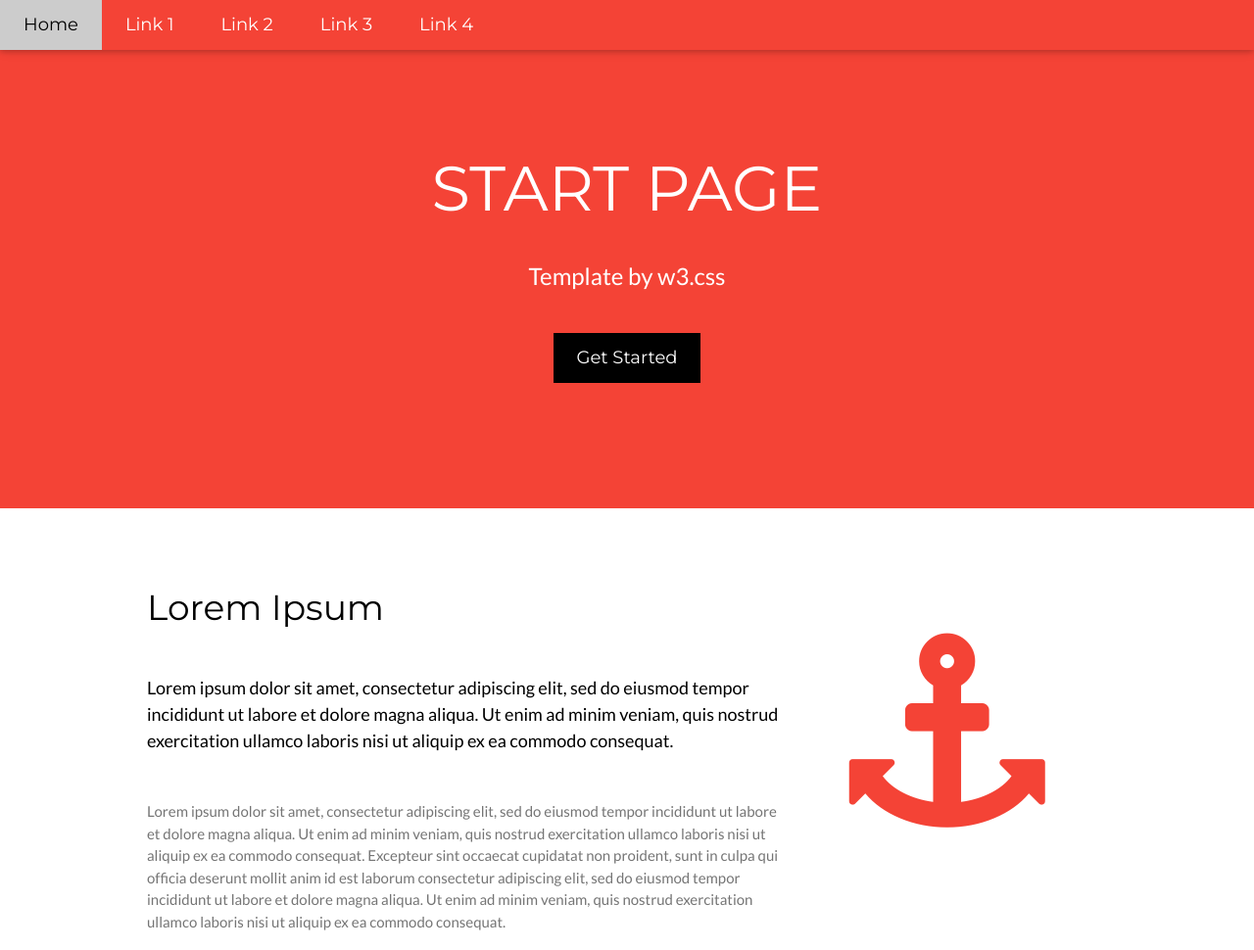
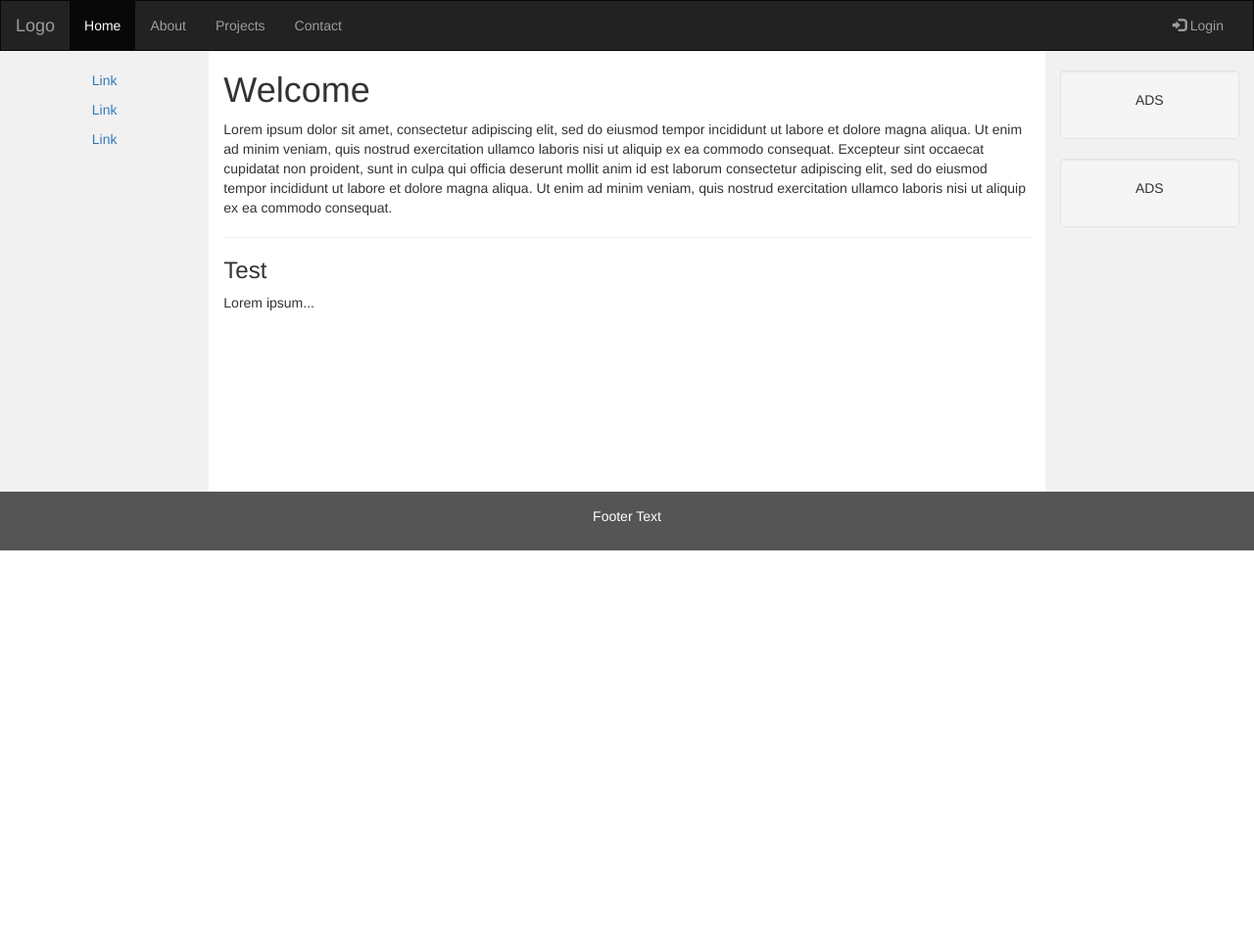
Before and after one commit to mikaylabryant1/testProjects, a plain HTML site: page justinTestSite/src/basic_web_template.html in a window 1280 px wide. Shown: the top 970 px of the page at 98% size. After the commit the page ends 800 px from the top, so only its background shows below. Drawn offline with nearby package versions, Linux system fonts and the light colour scheme.

Commit message:
Restore basic web template

```diff
--- a/justinTestSite/src/basic_web_template.html
+++ b/justinTestSite/src/basic_web_template.html
@@ -1,112 +1,100 @@
 <!DOCTYPE html>
 <html lang="en">
 <head>
-<title>W3.CSS Template</title>
-<meta charset="UTF-8">
-<meta name="viewport" content="width=device-width, initial-scale=1">
-<link rel="stylesheet" href="https://www.w3schools.com/w3css/4/w3.css">
-<link rel="stylesheet" href="https://fonts.googleapis.com/css?family=Lato">
-<link rel="stylesheet" href="https://fonts.googleapis.com/css?family=Montserrat">
-<link rel="stylesheet" href="https://cdnjs.cloudflare.com/ajax/libs/font-awesome/4.7.0/css/font-awesome.min.css">
-<style>
-body,h1,h2,h3,h4,h5,h6 {font-family: "Lato", sans-serif}
-.w3-bar,h1,button {font-family: "Montserrat", sans-serif}
-.fa-anchor,.fa-coffee {font-size:200px}
-</style>
+  <title>Bootstrap Example</title>
+  <meta charset="utf-8">
+  <meta name="viewport" content="width=device-width, initial-scale=1">
+  <link rel="stylesheet" href="https://maxcdn.bootstrapcdn.com/bootstrap/3.4.1/css/bootstrap.min.css">
+  <script src="https://ajax.googleapis.com/ajax/libs/jquery/3.6.4/jquery.min.js"></script>
+  <script src="https://maxcdn.bootstrapcdn.com/bootstrap/3.4.1/js/bootstrap.min.js"></script>
+  <style>
+    /* Remove the navbar's default margin-bottom and rounded borders */
+    .navbar {
+      margin-bottom: 0;
+      border-radius: 0;
+    }
+
+    /* Set height of the grid so .sidenav can be 100% (adjust as needed) */
+    .row.content {height: 450px}
+
+    /* Set gray background color and 100% height */
+    .sidenav {
+      padding-top: 20px;
+      background-color: #f1f1f1;
+      height: 100%;
+    }
+
+    /* Set black background color, white text and some padding */
+    footer {
+      background-color: #555;
+      color: white;
+      padding: 15px;
+    }
+
+    /* On small screens, set height to 'auto' for sidenav and grid */
+    @media screen and (max-width: 767px) {
+      .sidenav {
+        height: auto;
+        padding: 15px;
+      }
+      .row.content {height:auto;}
+    }
+  </style>
 </head>
 <body>
 
-<!-- Navbar -->
-<div class="w3-top">
-  <div class="w3-bar w3-red w3-card w3-left-align w3-large">
-    <a class="w3-bar-item w3-button w3-hide-medium w3-hide-large w3-right w3-padding-large w3-hover-white w3-large w3-red" href="javascript:void(0);" onclick="myFunction()" title="Toggle Navigation Menu"><i class="fa fa-bars"></i></a>
-    <a href="#" class="w3-bar-item w3-button w3-padding-large w3-white">Home</a>
-    <a href="#" class="w3-bar-item w3-button w3-hide-small w3-padding-large w3-hover-white">Link 1</a>
-    <a href="#" class="w3-bar-item w3-button w3-hide-small w3-padding-large w3-hover-white">Link 2</a>
-    <a href="#" class="w3-bar-item w3-button w3-hide-small w3-padding-large w3-hover-white">Link 3</a>
-    <a href="#" class="w3-bar-item w3-button w3-hide-small w3-padding-large w3-hover-white">Link 4</a>
+<nav class="navbar navbar-inverse">
+  <div class="container-fluid">
+    <div class="navbar-header">
+      <button type="button" class="navbar-toggle" data-toggle="collapse" data-target="#myNavbar">
+        <span class="icon-bar"></span>
+        <span class="icon-bar"></span>
+        <span class="icon-bar"></span>
+      </button>
+      <a class="navbar-brand" href="#">Logo</a>
+    </div>
+    <div class="collapse navbar-collapse" id="myNavbar">
+      <ul class="nav navbar-nav">
+        <li class="active"><a href="#">Home</a></li>
+        <li><a href="#">About</a></li>
+        <li><a href="#">Projects</a></li>
+        <li><a href="#">Contact</a></li>
+      </ul>
+      <ul class="nav navbar-nav navbar-right">
+        <li><a href="#"><span class="glyphicon glyphicon-log-in"></span> Login</a></li>
+      </ul>
+    </div>
   </div>
+</nav>
 
-  <!-- Navbar on small screens -->
-  <div id="navDemo" class="w3-bar-block w3-white w3-hide w3-hide-large w3-hide-medium w3-large">
-    <a href="#" class="w3-bar-item w3-button w3-padding-large">Link 1</a>
-    <a href="#" class="w3-bar-item w3-button w3-padding-large">Link 2</a>
-    <a href="#" class="w3-bar-item w3-button w3-padding-large">Link 3</a>
-    <a href="#" class="w3-bar-item w3-button w3-padding-large">Link 4</a>
-  </div>
-</div>
-
-<!-- Header -->
-<header class="w3-container w3-red w3-center" style="padding:128px 16px">
-  <h1 class="w3-margin w3-jumbo">START PAGE</h1>
-  <p class="w3-xlarge">Template by w3.css</p>
-  <button class="w3-button w3-black w3-padding-large w3-large w3-margin-top">Get Started</button>
-</header>
-
-<!-- First Grid -->
-<div class="w3-row-padding w3-padding-64 w3-container">
-  <div class="w3-content">
-    <div class="w3-twothird">
-      <h1>Lorem Ipsum</h1>
-      <h5 class="w3-padding-32">Lorem ipsum dolor sit amet, consectetur adipiscing elit, sed do eiusmod tempor incididunt ut labore et dolore magna aliqua. Ut enim ad minim veniam, quis nostrud exercitation ullamco laboris nisi ut aliquip ex ea commodo consequat.</h5>
-
-      <p class="w3-text-grey">Lorem ipsum dolor sit amet, consectetur adipiscing elit, sed do eiusmod tempor incididunt ut labore et dolore magna aliqua. Ut enim ad minim veniam, quis nostrud exercitation ullamco laboris nisi ut aliquip ex ea commodo consequat. Excepteur sint
-        occaecat cupidatat non proident, sunt in culpa qui officia deserunt mollit anim id est laborum consectetur adipiscing elit, sed do eiusmod tempor incididunt ut labore et dolore magna aliqua. Ut enim ad minim veniam, quis nostrud exercitation ullamco
-        laboris nisi ut aliquip ex ea commodo consequat.</p>
+<div class="container-fluid text-center">
+  <div class="row content">
+    <div class="col-sm-2 sidenav">
+      <p><a href="#">Link</a></p>
+      <p><a href="#">Link</a></p>
+      <p><a href="#">Link</a></p>
     </div>
-
-    <div class="w3-third w3-center">
-      <i class="fa fa-anchor w3-padding-64 w3-text-red"></i>
+    <div class="col-sm-8 text-left">
+      <h1>Welcome</h1>
+      <p>Lorem ipsum dolor sit amet, consectetur adipiscing elit, sed do eiusmod tempor incididunt ut labore et dolore magna aliqua. Ut enim ad minim veniam, quis nostrud exercitation ullamco laboris nisi ut aliquip ex ea commodo consequat. Excepteur sint occaecat cupidatat non proident, sunt in culpa qui officia deserunt mollit anim id est laborum consectetur adipiscing elit, sed do eiusmod tempor incididunt ut labore et dolore magna aliqua. Ut enim ad minim veniam, quis nostrud exercitation ullamco laboris nisi ut aliquip ex ea commodo consequat.</p>
+      <hr>
+      <h3>Test</h3>
+      <p>Lorem ipsum...</p>
+    </div>
+    <div class="col-sm-2 sidenav">
+      <div class="well">
+        <p>ADS</p>
+      </div>
+      <div class="well">
+        <p>ADS</p>
+      </div>
     </div>
   </div>
 </div>
 
-<!-- Second Grid -->
-<div class="w3-row-padding w3-light-grey w3-padding-64 w3-container">
-  <div class="w3-content">
-    <div class="w3-third w3-center">
-      <i class="fa fa-coffee w3-padding-64 w3-text-red w3-margin-right"></i>
-    </div>
-
-    <div class="w3-twothird">
-      <h1>Lorem Ipsum</h1>
-      <h5 class="w3-padding-32">Lorem ipsum dolor sit amet, consectetur adipiscing elit, sed do eiusmod tempor incididunt ut labore et dolore magna aliqua. Ut enim ad minim veniam, quis nostrud exercitation ullamco laboris nisi ut aliquip ex ea commodo consequat.</h5>
-
-      <p class="w3-text-grey">Lorem ipsum dolor sit amet, consectetur adipiscing elit, sed do eiusmod tempor incididunt ut labore et dolore magna aliqua. Ut enim ad minim veniam, quis nostrud exercitation ullamco laboris nisi ut aliquip ex ea commodo consequat. Excepteur sint
-        occaecat cupidatat non proident, sunt in culpa qui officia deserunt mollit anim id est laborum consectetur adipiscing elit, sed do eiusmod tempor incididunt ut labore et dolore magna aliqua. Ut enim ad minim veniam, quis nostrud exercitation ullamco
-        laboris nisi ut aliquip ex ea commodo consequat.</p>
-    </div>
-  </div>
-</div>
-
-<div class="w3-container w3-black w3-center w3-opacity w3-padding-64">
-    <h1 class="w3-margin w3-xlarge">Quote of the day: live life</h1>
-</div>
-
-<!-- Footer -->
-<footer class="w3-container w3-padding-64 w3-center w3-opacity">
-  <div class="w3-xlarge w3-padding-32">
-    <i class="fa fa-facebook-official w3-hover-opacity"></i>
-    <i class="fa fa-instagram w3-hover-opacity"></i>
-    <i class="fa fa-snapchat w3-hover-opacity"></i>
-    <i class="fa fa-pinterest-p w3-hover-opacity"></i>
-    <i class="fa fa-twitter w3-hover-opacity"></i>
-    <i class="fa fa-linkedin w3-hover-opacity"></i>
- </div>
- <p>Powered by <a href="https://www.w3schools.com/w3css/default.asp" target="_blank">w3.css</a></p>
+<footer class="container-fluid text-center">
+  <p>Footer Text</p>
 </footer>
-
-<script>
-// Used to toggle the menu on small screens when clicking on the menu button
-function myFunction() {
-  var x = document.getElementById("navDemo");
-  if (x.className.indexOf("w3-show") == -1) {
-    x.className += " w3-show";
-  } else {
-    x.className = x.className.replace(" w3-show", "");
-  }
-}
-</script>
 
 </body>
 </html>
```
